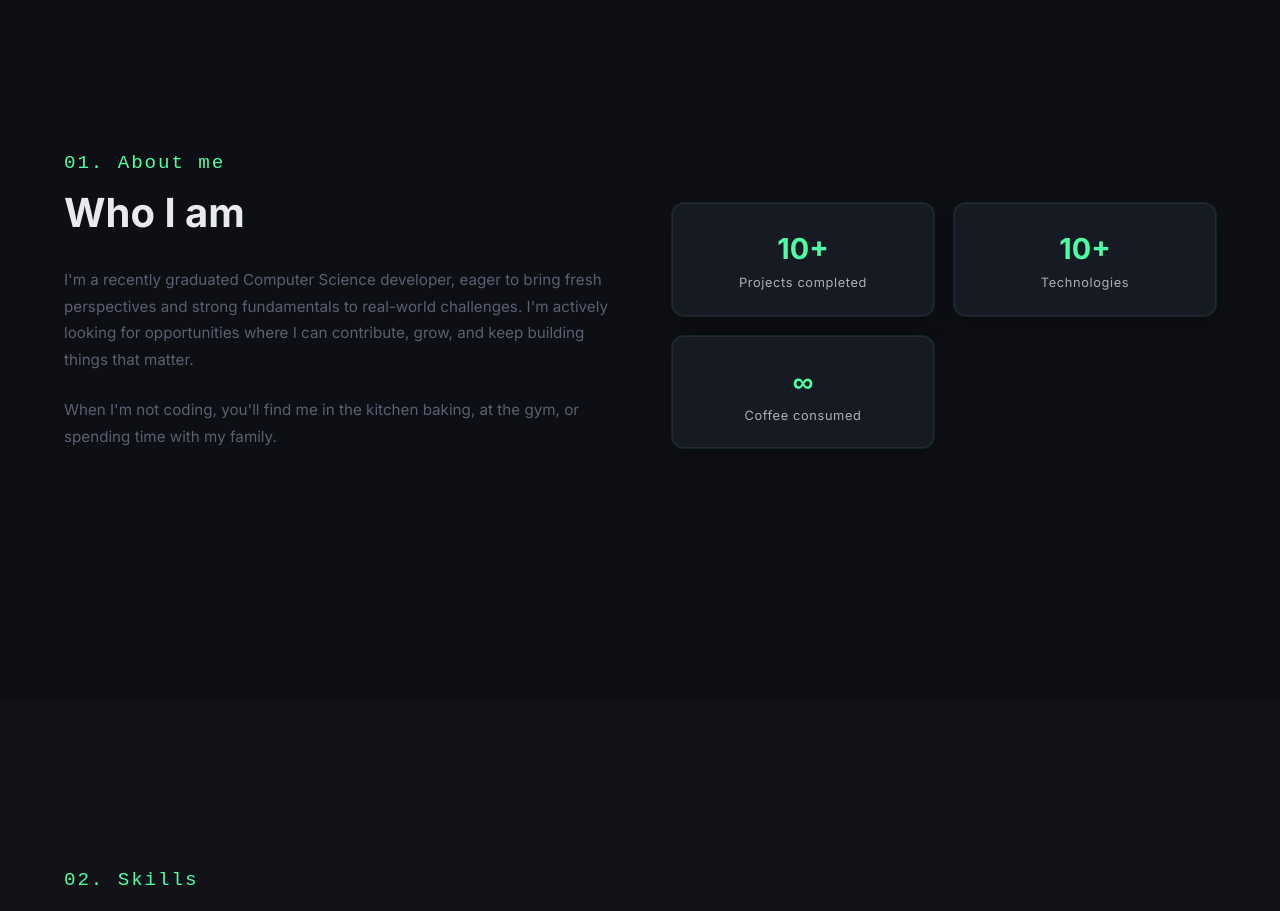
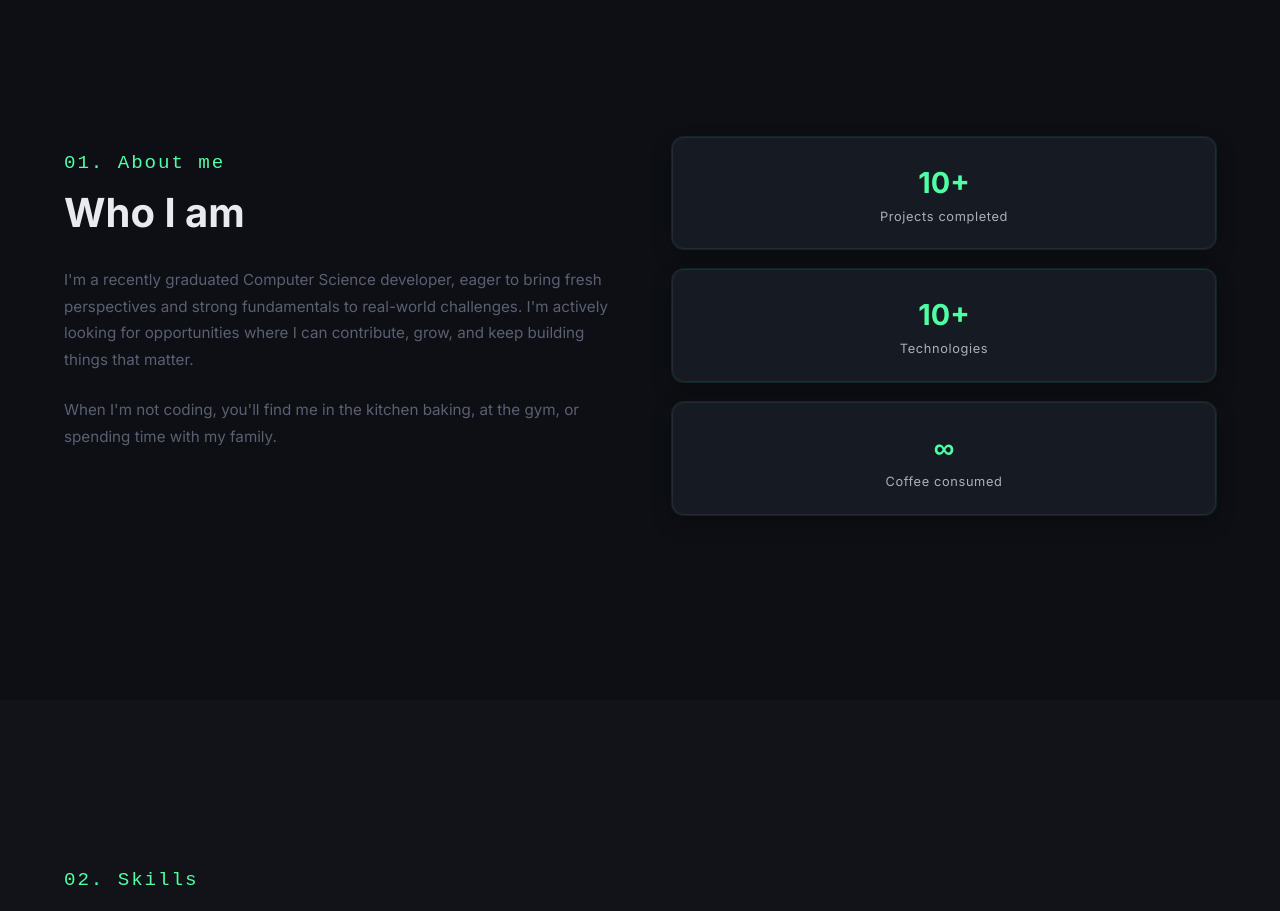
Before and after one commit to EstelleNgounou/engou005_portfolio, a Next.js app: page / in a window 1280 px wide. Shown: the part 900-1811 px from the top of the page. Built offline with nearby package versions, Linux system fonts and the light colour scheme.

Commit message:
fixed mobile version

```diff
--- a/src/components/sections/About.tsx
+++ b/src/components/sections/About.tsx
@@ -39,7 +39,7 @@ export default function About({ locale }: AboutProps) {
         </div>
 
         {/* Stats */}
-        <div style={{ display: 'grid', gridTemplateColumns: isMobile ? '1fr' : 'repeat(auto-fit, minmax(170px, 1fr))', gap: 'clamp(0.75rem, 2.5vw, 1.25rem)', marginTop: 'clamp(2rem, 4vw, 6rem)' }}>
+        <div style={{ display: 'grid', gridTemplateColumns: '1fr', gap: 'clamp(0.75rem, 2.5vw, 1.25rem)', marginTop: 'clamp(2rem, 4vw, 6rem)' }}>
           {t.stats.map((stat: { value: string; label: string }, index: number) => (
             <motion.div
               key={stat.label}
```
